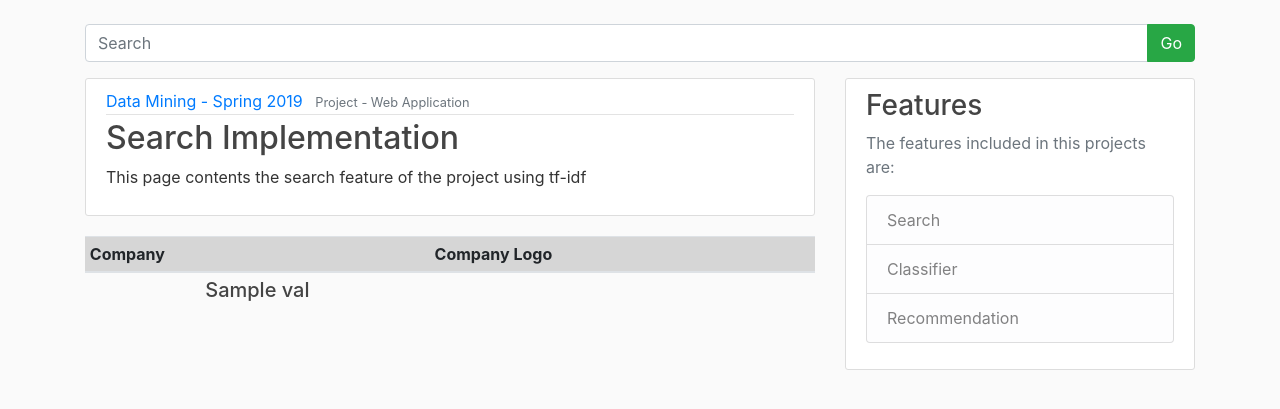
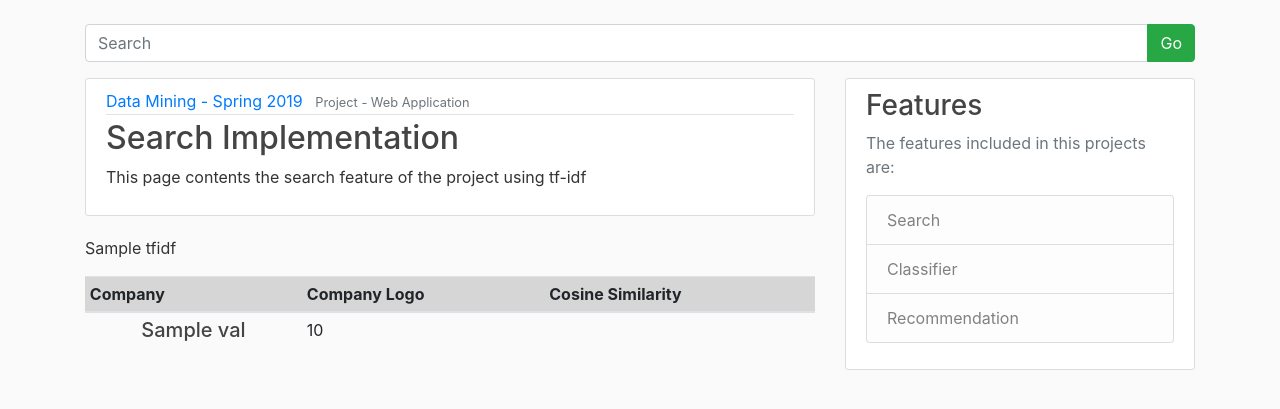
Before and after one commit to zalam93/search-dm, a Django app: template django_classify/blog/templates/blog/home.html in a window 1280 px wide. Shown: the part 56-465 px from the top of the page. Run offline with Django 3.2, Linux system fonts and the light colour scheme; the template is opened without the code that fills it: most values are stand-ins (such as "Sample title", 1, 10 or a date in 2020); some libraries are stand-ins or nearby versions.

Commit message:
Update home.html

```diff
--- a/django_classify/blog/templates/blog/home.html
+++ b/django_classify/blog/templates/blog/home.html
@@ -14,19 +14,26 @@
 
 
 
+
     {% if data %}
+
+
+  {% for tfidf in query_tfidf %}
+   <p> {{tfidf}} </p>
+  {% endfor %}
+
     <table class="table table-sm">
   <thead>
     <tr class=table-active>
       <th scope="col">Company</th>
       <th scope="col">Company Logo</th>
+      <th scope="col">Cosine Similarity</th>
     </tr>
   </thead>
   <tbody>
-        {% for i in data %}
-        {% for val in i.company %}
+        {% for val,score in data %}
 
-    <tr class=valign="middle">
+      <tr class=valign="middle">
         <td align="center"><h5>{{val}} </h5></td>
         {% if val == "amazon" %}
         <td><img  width=100 src="{% static "blog/amazon.jpg" %}" alt="..." class="img-thumbnail"></td>
@@ -56,12 +63,9 @@
         <td><img  width=100 src="{% static "blog/Deloitte.png" %}" alt="..." class="img-thumbnail"></td>
         {% endif %}
 
+        <td> {{score}} </td>
+        {% endfor %}
 
-
-    </tr>
-
-        {% endfor %}
-    {% endfor %}
   </tbody>
 </table>
     {% endif %}
```
